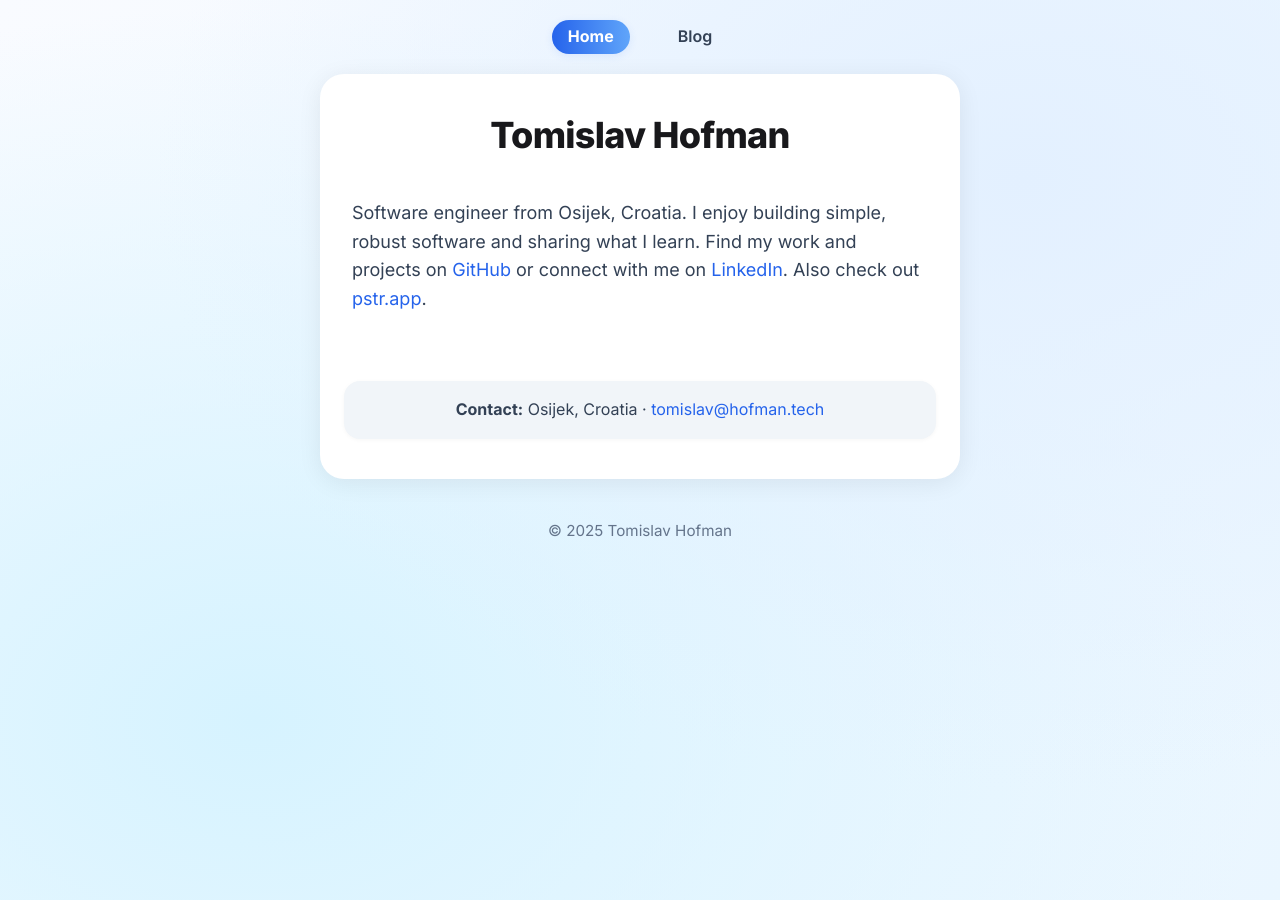
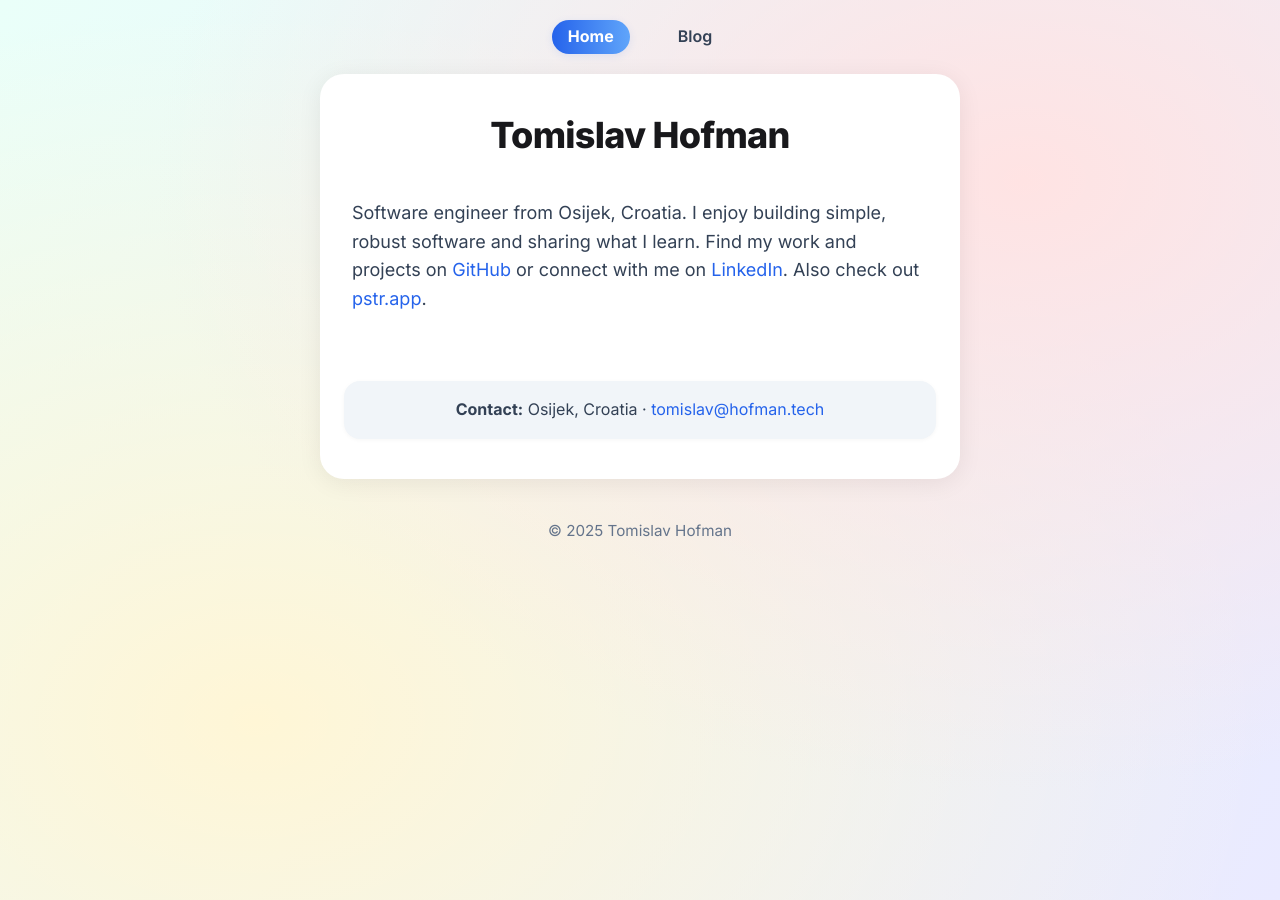
Before and after one commit to tomislavhofman/tomislavhofman.github.io, a Jekyll site: the page built from index.html, in a window 1280 px wide. Built offline with Jekyll 4.4.1, drawn with Linux system fonts in a browser that asks for light colours.

Commit message:
Liven up the background.

```diff
--- a/css/custom.css
+++ b/css/custom.css
@@ -11,9 +11,9 @@ body {
   margin: 0;
   padding: 0;
   font-family: 'Inter', 'Segoe UI', Arial, sans-serif;
-  background: radial-gradient(ellipse at 80% 20%, #e3f0ff 0%, transparent 60%),
-              radial-gradient(ellipse at 20% 80%, #d6f3ff 0%, transparent 70%),
-              linear-gradient(120deg, #f9fbff 0%, #eaf6ff 100%);
+  background: radial-gradient(ellipse at 80% 20%, #ffe3e3 0%, transparent 60%),
+              radial-gradient(ellipse at 20% 80%, #fff6d6 0%, transparent 70%),
+              linear-gradient(120deg, #eafff9 0%, #eaeaff 100%);
   color: #18181b;
   min-height: 100vh;
   line-height: 1.6;
```
